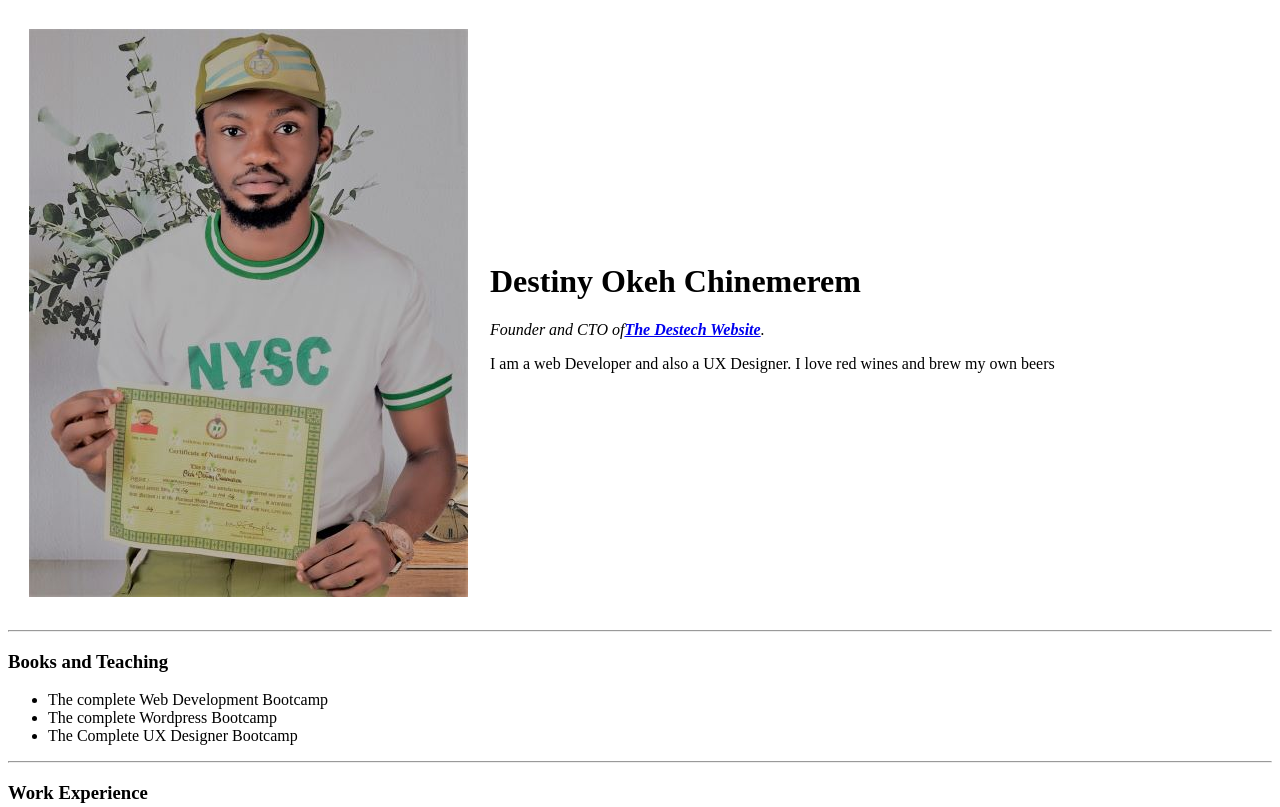
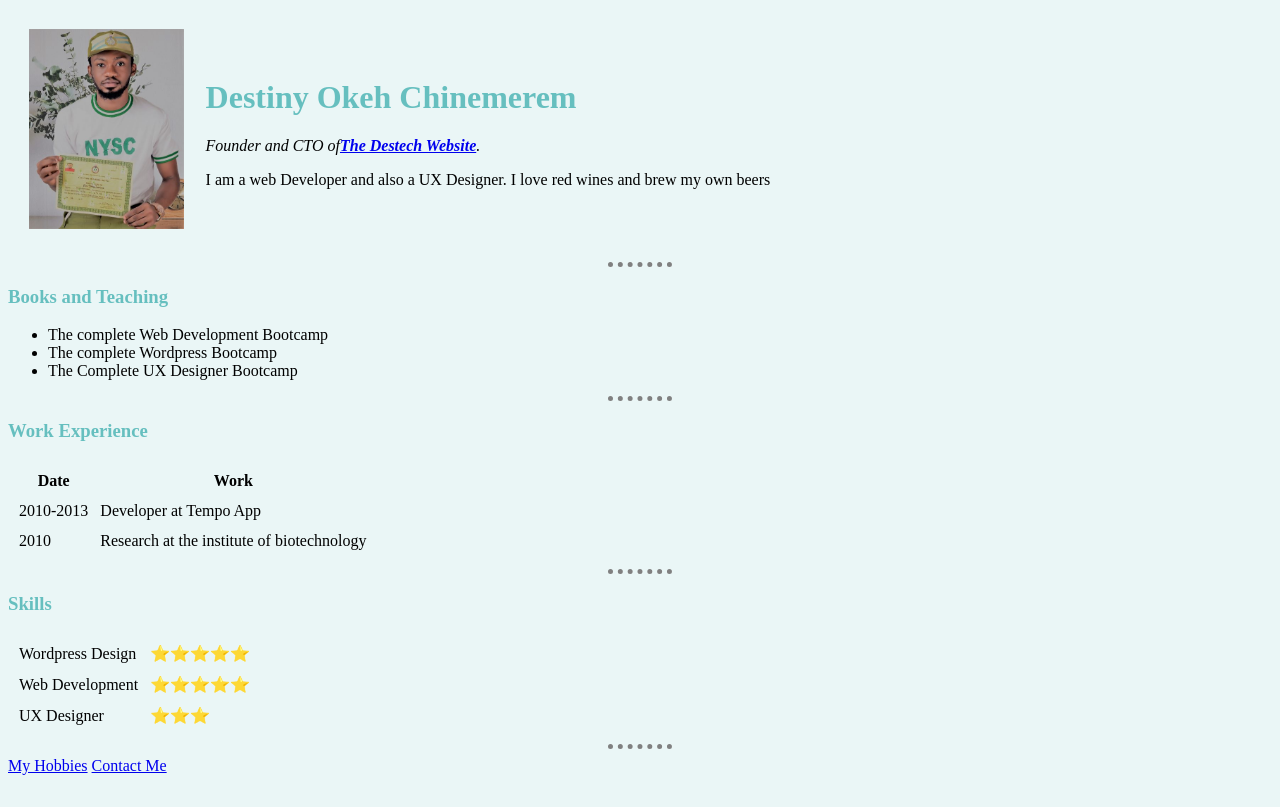
Before and after one commit to Destech0/cv, a plain HTML site: page index.html in a window 1280 px wide. Shown: the top 807 px of the page. Drawn offline with Linux system fonts and the light colour scheme.

Commit message:
Add files via upload
added CSS and HTML raw file

```diff
--- /dev/null
+++ b/CSS/style.css
@@ -0,0 +1,23 @@
+body {
+    background-color: #EAF6F6;
+}
+
+hr {
+    border-style: none;
+    border-top-style: dotted;
+    border-color: grey;
+    border-width: 5px;
+    width: 5%;
+}
+
+img {
+    height: 200px;
+}
+
+h1 {
+    color: #66BFBF;
+}
+
+h3 {
+    color: #66BFBF;
+}
--- a/index.html
+++ b/index.html
@@ -5,6 +5,7 @@
     <meta http-equiv="X-UA-Compatible" content="IE=edge">
     <meta name="viewport" content="width=device-width, initial-scale=1.0">
     <title>Destiny's Personal Site</title>
+    <link rel="stylesheet" href="css/style.css">
 </head>
 <body>
     <table cellspacing="20">
```
